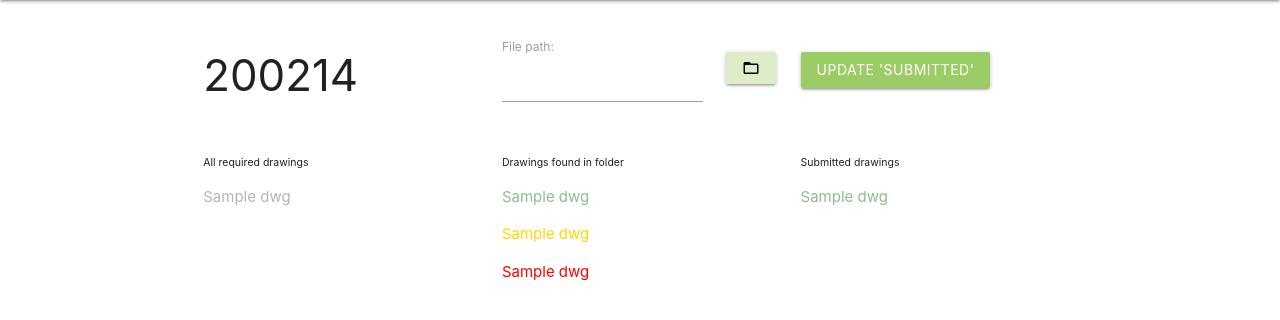
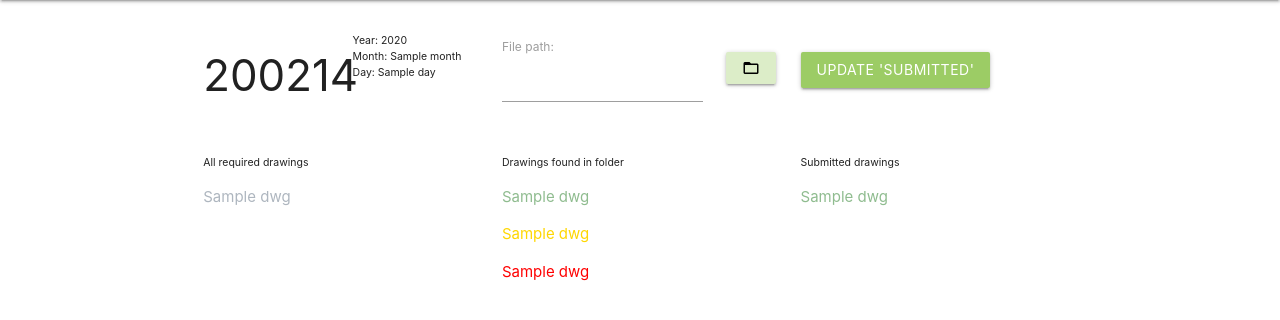
Before and after one commit to wilham7/django_website, a Django app: template myvidsite/drawingregister/templates/drawingregister/single_submission.html in a window 1280 px wide. Shown: the part 64-384 px from the top of the page. Run offline with Django 3.2, Linux system fonts and the light colour scheme; data comes from the database, SQL or seed files in the repository; both versions use the stored data as it was after the commit; the template is opened without the code that fills it: values that come from a table or form of the project are taken from there, most other values are stand-ins (such as "Sample title", 1, 10 or a date in 2020); parts of the project's set-up code (start-up, migrations or seed data) failed here and were passed over; some libraries are stand-ins or nearby versions.

Commit message:
Making some changes to the form to accept the right inputs

```diff
--- a/myvidsite/drawingregister/forms.py
+++ b/myvidsite/drawingregister/forms.py
@@ -1,5 +1,5 @@
 from django import forms
-from django.forms import modelform_factory
+from django.forms import modelform_factory, ModelForm
 
 from .models import *
 
@@ -41,6 +41,16 @@ class NewSubForm(forms.ModelForm):
 	class Meta:
 		model = Submissions
 		fields = ['sub_date','req_drawings','project']
-		widgets = {'project': forms.HiddenInput()}
+		labels = {
+			'sub_date':('Submission Date')
+		}
+		help_texts = {
+			'sub_date':('This should be in the format of... Year(XX), Month(XX), Day(XX)')
+		}
+
+		widgets = {'project': forms.HiddenInput(),
+
+
+		}
   #           'sub_date': Charfield(attrs={'cols': 80, 'rows': 20}),
   #       }
--- a/myvidsite/drawingregister/templates/drawingregister/drawings.html
+++ b/myvidsite/drawingregister/templates/drawingregister/drawings.html
@@ -3,7 +3,7 @@
 {% block content %}
 
 	<div class="row">
-	    <div class="col s12, m8, l4">
+	    <div class="col s12, m12, l12">
 	    	<p>
 	        {% for d in context%}
 	            <a href="{% url 'drawingregister:single_drawing' d  %}">
--- a/myvidsite/drawingregister/templates/drawingregister/single_submission.html
+++ b/myvidsite/drawingregister/templates/drawingregister/single_submission.html
@@ -4,8 +4,11 @@
 
 
     <div class="row">
-        <div class="col s12, m8, l4">
+        <div class="col s12, m8, l2">
             <h3>{{submission.sub_date}}</h3>
+        </div>
+        <div class="col s12, m8, l2">
+            <p style="font-size:70%">Year: {{year}} <br> Month: {{month}} <br>Day: {{day}}</p>
         </div>
 
         <div class="col s12, m8, l3">
--- a/myvidsite/drawingregister/templates/drawingregister/submissions.html
+++ b/myvidsite/drawingregister/templates/drawingregister/submissions.html
@@ -3,7 +3,7 @@
 {% block content %}
 
 	<div class="row">
-	    <div class="col s12, m8, l4">
+	    <div class="col s12, m12, l12">
 	    	<p>
 	        {% for d in context%}
 	            <a href="{% url 'drawingregister:single_submission' d  %}">
```
Also changed, not shown: myvidsite/drawingregister/views.py (+11 -1 lines), myvidsite/db.sqlite3.
